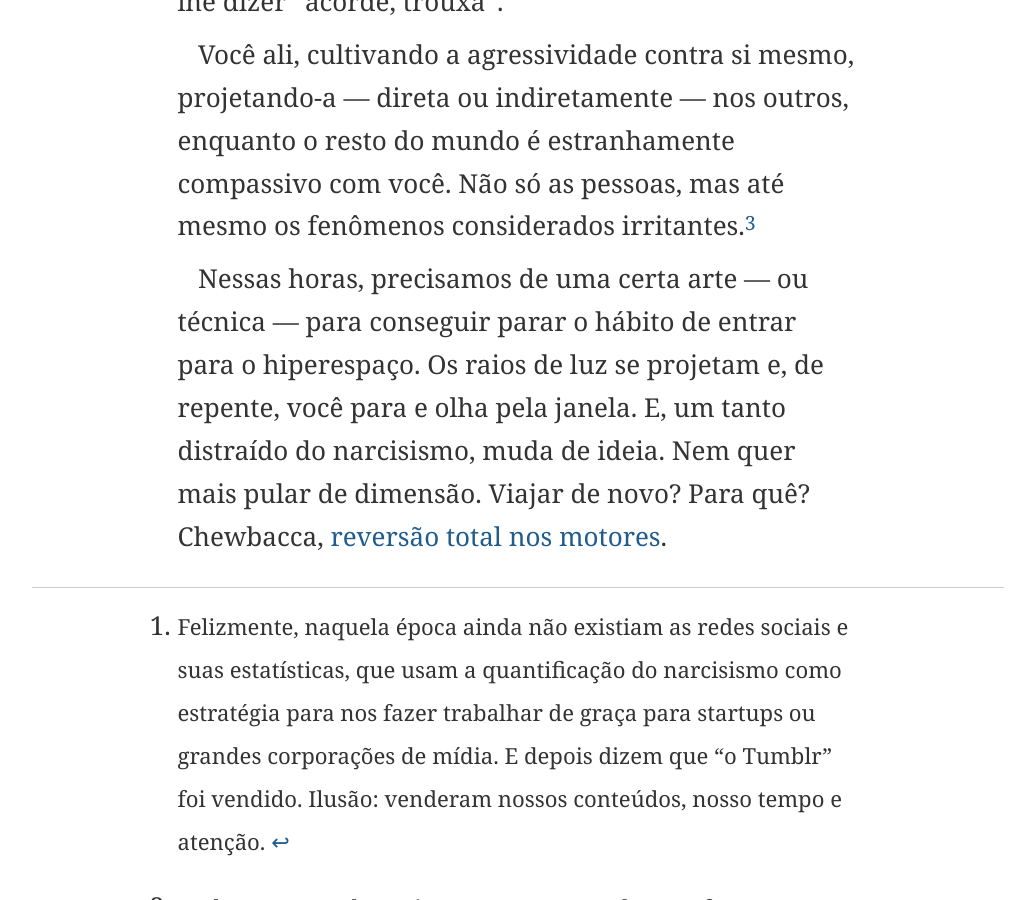
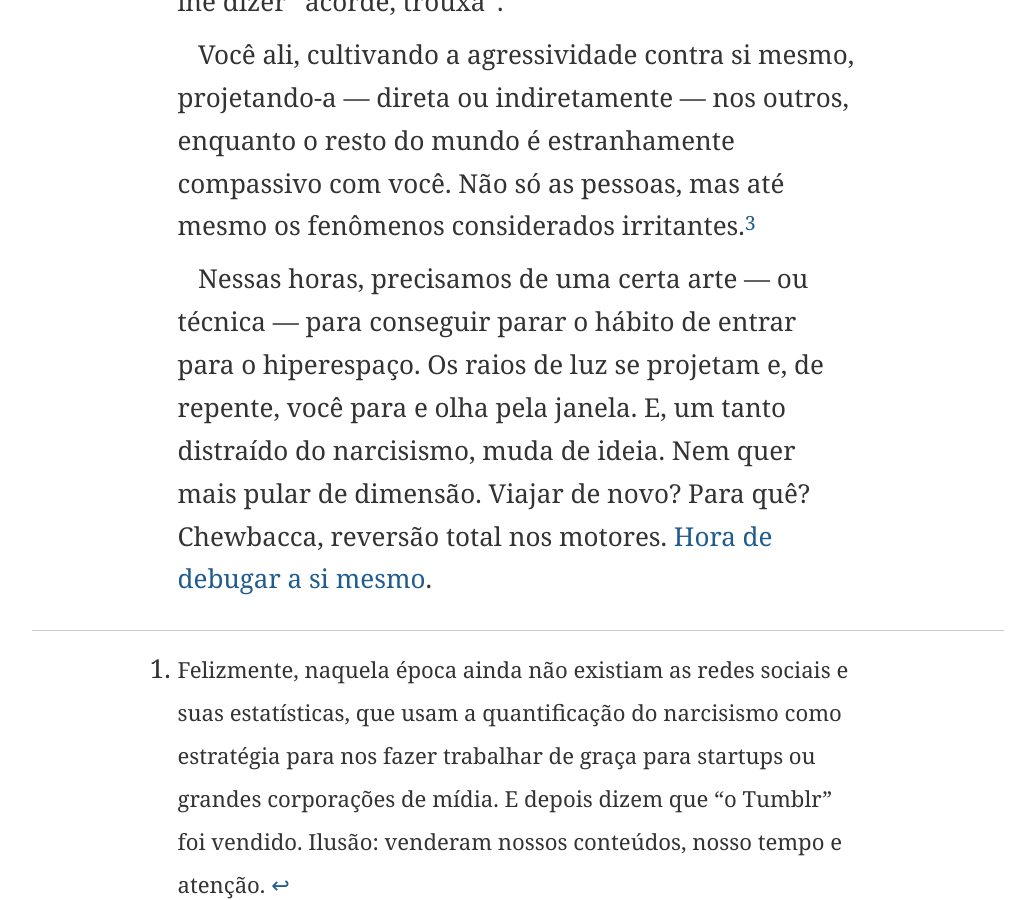
Before and after one commit to eduf/eduf.github.com, a Jekyll site: the page built from _posts/2013-05-31-narcisismo-no-hiperespaco.md, in a window 1280 px wide and 900 px high, scrolled down 3546 px. Shown: the whole window, without its empty margins (122-1157 px from the left). Built offline with Jekyll 4.4.1, drawn with Linux system fonts in a browser that asks for light colours; nearby versions of some CDN libraries; comment, search, counter and statistics services are not loaded; some of the changed text lies outside the part shown.

Commit message:
Mais typos

```diff
--- a/_posts/2013-05-31-narcisismo-no-hiperespaco.md
+++ b/_posts/2013-05-31-narcisismo-no-hiperespaco.md
@@ -21,7 +21,7 @@
 
 Duas coisas me fizeram desistir da carreira acadêmica. Primeiro, eu participava de um grupo de pesquisa que girava em torno de um professor tido quase como um guru. Seus alunos se cumprimentavam de um jeito específico, saíam juntos e tinham até mesmo certos trejeitos de linguagem. Embora eles fossem, de certa forma, acolhedores, eu me sentia excluído.[^2]
 
-O que me levou ao segundo motivo: numa certa aula, de outro curso, tentei explicar um ponto de vista sobre um filósofo que eu estudava obsessivamente. Após minha pequena digressão, a professora simplesmente sorriu e disse: "não é isso, não". Resultado: imediatamente, abandonei o mestrado (e a bolsa).
+O que me levou ao segundo motivo: numa certa aula, de outro curso, tentei explicar um ponto de vista sobre um filósofo que eu estudava obsessivamente. Após minha pequena digressão, a professora simplesmente sorriu e disse: "não é isso, não". Resultado: imediatamente abandonei o mestrado (e a bolsa).
 
 Poderia inumerar vários casos semelhantes durante minha carreira: o narcisismo, a paranóia e a insegurança me levavam ao que chamo de *efeito hiperespaço*. Quer dizer, eu aumentava a velocidade até o ponto em que, de repente, me via numa situação completamente diferente: outras pessoas, outros universos, outro tipo de trabalho.
 
@@ -29,7 +29,7 @@
 
 Você ali, cultivando a agressividade contra si mesmo, projetando-a — direta ou indiretamente — nos outros, enquanto o resto do mundo é estranhamente compassivo com você. Não só as pessoas, mas até mesmo os fenômenos considerados irritantes.[^3]
 
-Nessas horas, precisamos de uma certa arte — ou técnica — para conseguir parar o hábito de entrar para o hiperespaço. Os raios de luz se projetam e, de repente, você para e olha pela janela. E, um tanto distraído do narcisismo, muda de ideia. Nem quer mais pular de dimensão. Viajar de novo? Para quê? Chewbacca, [reversão total nos motores](http://nationaldayofhacking.info/).
+Nessas horas, precisamos de uma certa arte — ou técnica — para conseguir parar o hábito de entrar para o hiperespaço. Os raios de luz se projetam e, de repente, você para e olha pela janela. E, um tanto distraído do narcisismo, muda de ideia. Nem quer mais pular de dimensão. Viajar de novo? Para quê? Chewbacca, reversão total nos motores. [Hora de debugar a si mesmo](http://nationaldayofhacking.info/).
 
 [^1]: Felizmente, naquela época ainda não existiam as redes sociais e suas estatísticas, que usam a quantificação do narcisismo como estratégia para nos fazer trabalhar de graça para startups ou grandes corporações de mídia. E depois dizem que "o Tumblr" foi vendido. Ilusão: venderam nossos conteúdos, nosso tempo e atenção.
 
```
